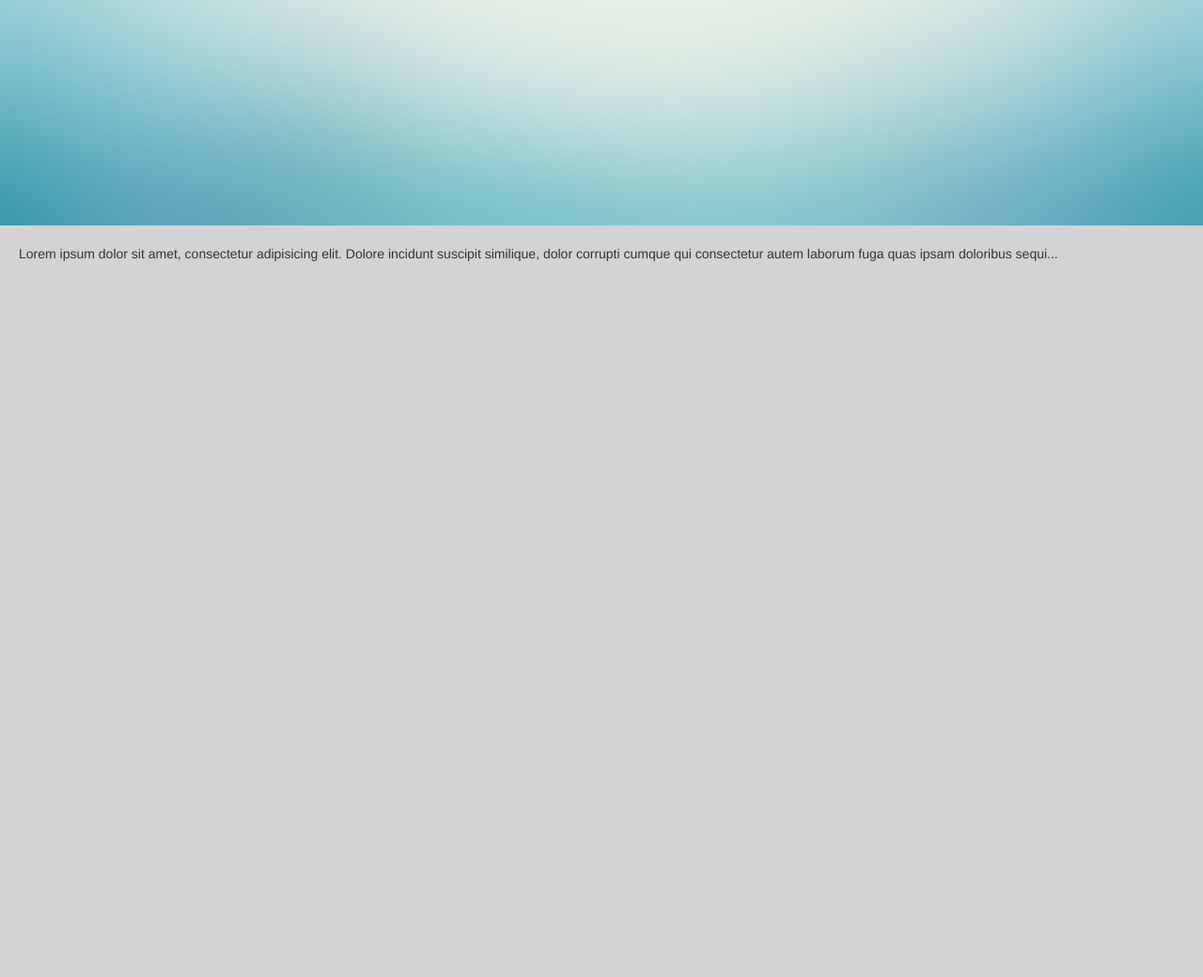
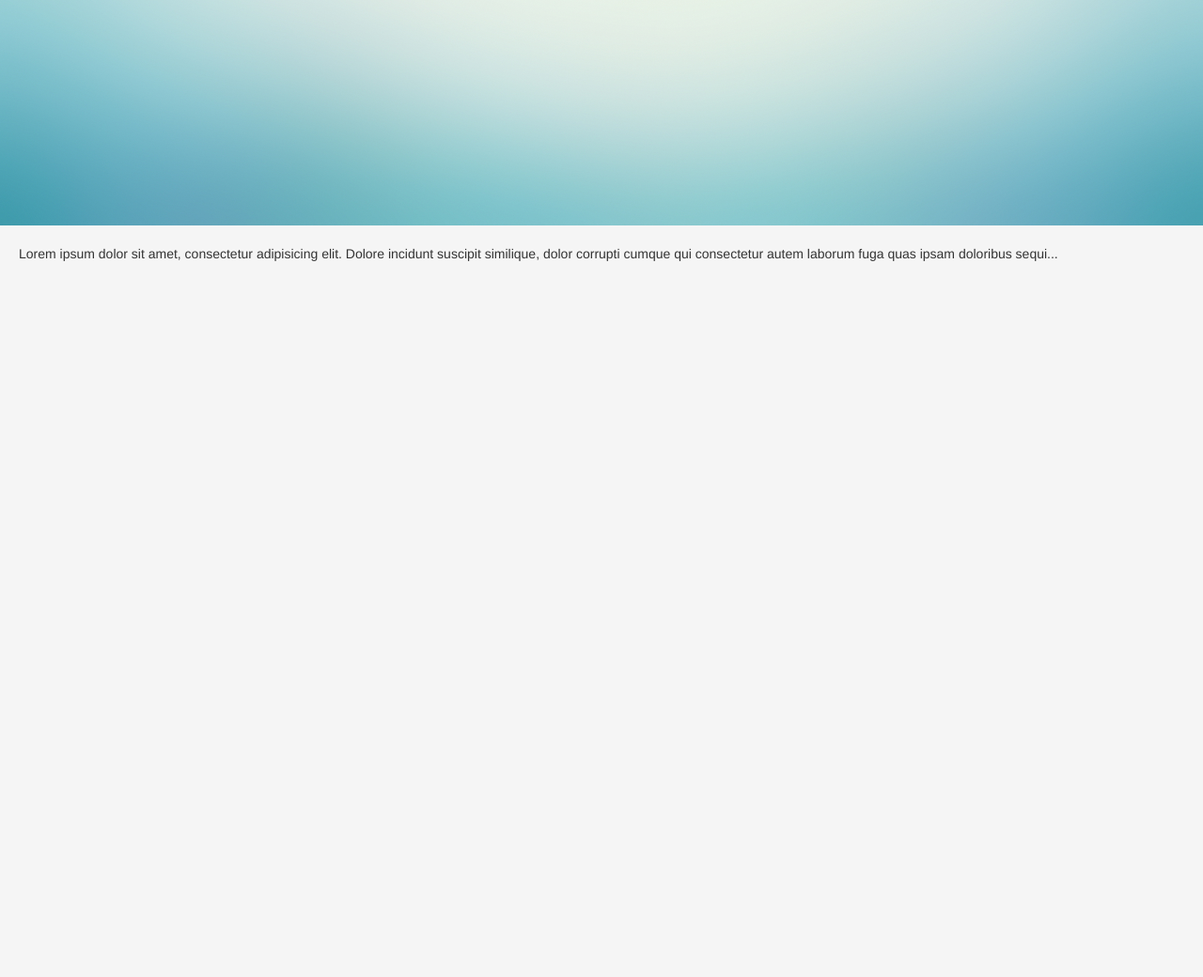
Before and after one commit to hchho/henryho.github.io, a PHP site: page / in a window 1280 px wide. Shown: the part 2160-3200 px from the top of the page at 94% size. Run offline with PHP 8.4, Linux system fonts and the light colour scheme; some libraries are stand-ins or nearby versions.

Commit message:
Changed colours

```diff
--- a/css/custom.css
+++ b/css/custom.css
@@ -44,9 +44,9 @@ h1#title {
 }
 
 .cd-color-1 {
-    background-color: whitesmoke;
+    background-color: white;
 }
 
 .cd-color-2 {
-    background-color: lightgrey;
+    background-color: whitesmoke;
 }
```
